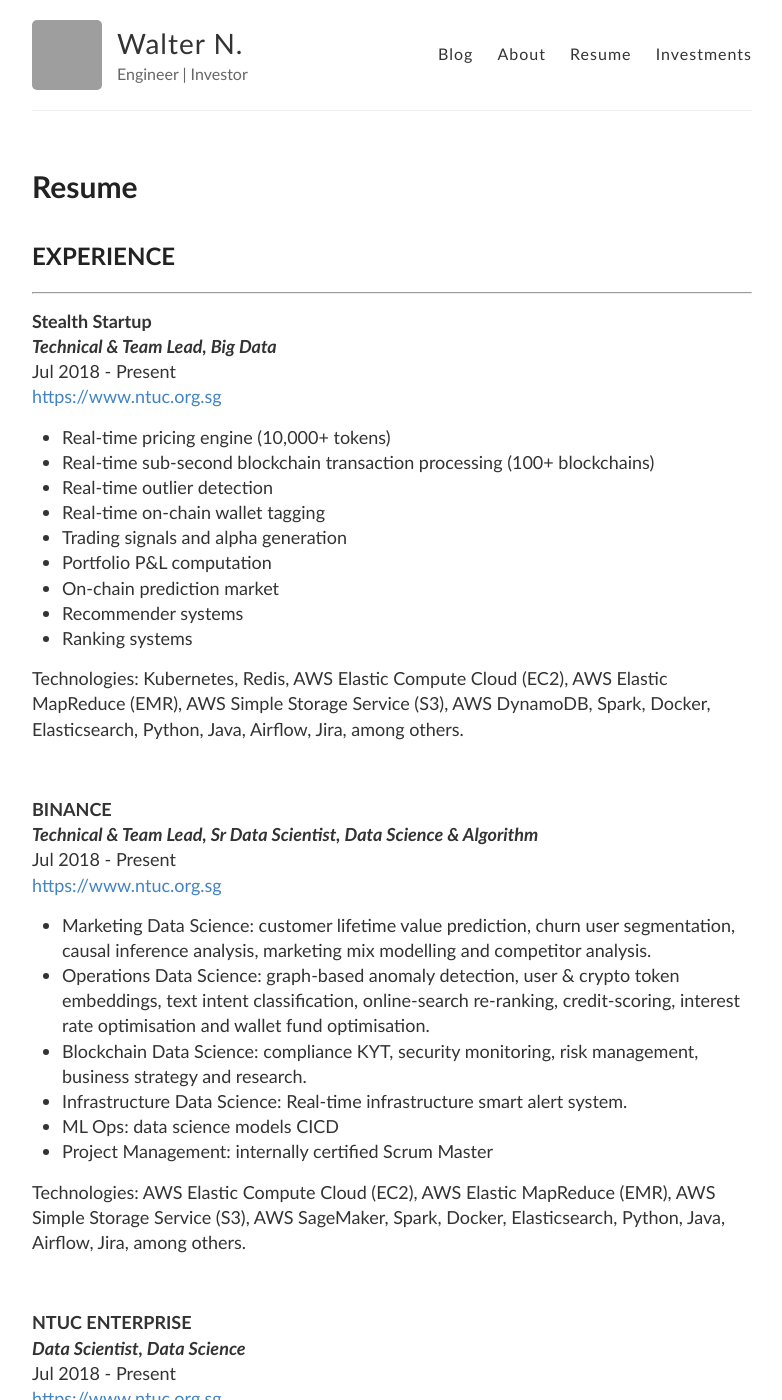
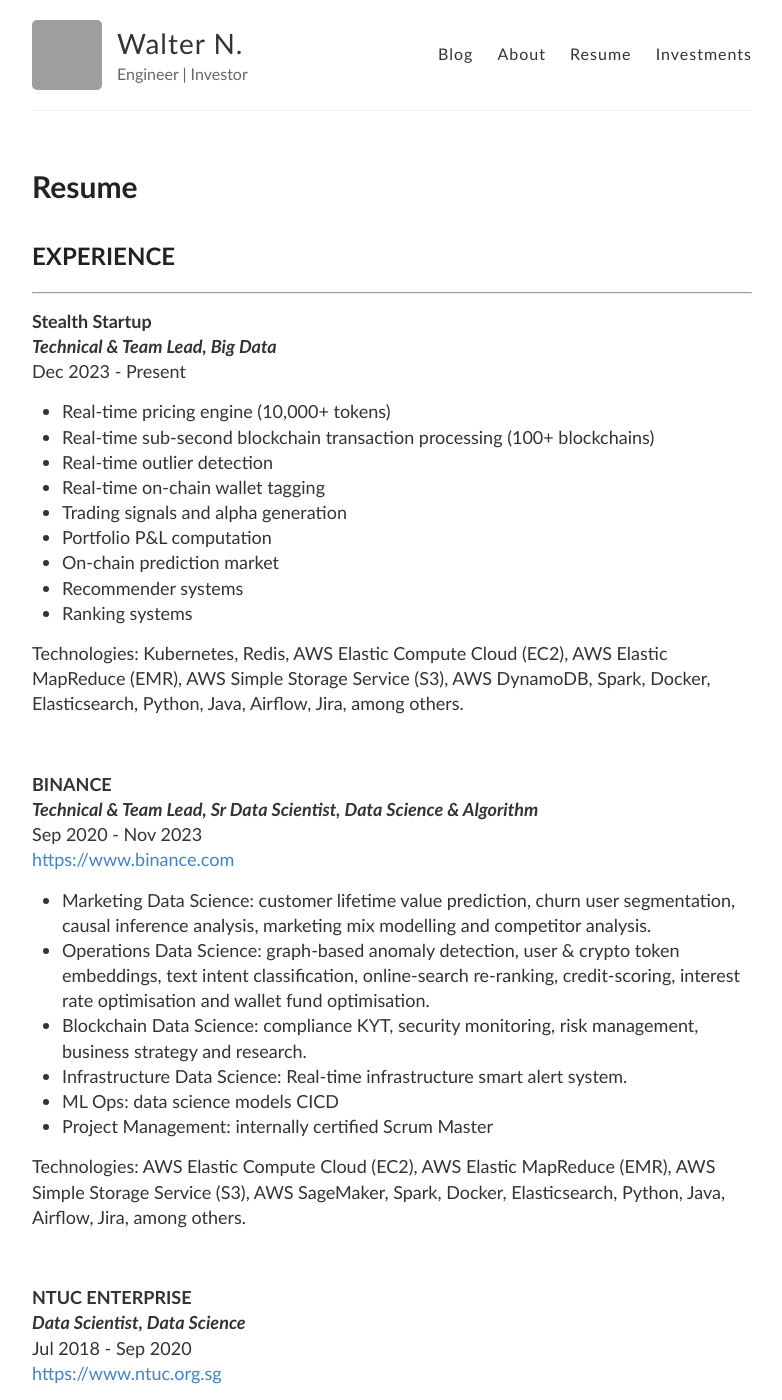
Before and after one commit to wngaw/wngaw.github.io, a Jekyll site: the page built from resume.md, in a window 1280 px wide and 1400 px high. Shown: the whole window, without its empty margins (248-1030 px from the left). Built offline with Jekyll 4.4.1, drawn with Linux system fonts in a browser that asks for light colours; grey boxes are pictures that could not be loaded.

Commit message:
update resume

```diff
--- a/resume.md
+++ b/resume.md
@@ -8,8 +8,7 @@
 ---
 **Stealth Startup**
 _**Technical & Team Lead, Big Data**_
-Jul 2018 - Present
-[https://www.ntuc.org.sg](https://www.ntuc.org.sg)
+Dec 2023 - Present
 - Real-time pricing engine (10,000+ tokens)
 - Real-time sub-second blockchain transaction processing (100+ blockchains)
 - Real-time outlier detection
@@ -26,8 +25,8 @@
 
 **BINANCE**
 _**Technical & Team Lead, Sr Data Scientist, Data Science & Algorithm**_
-Jul 2018 - Present
-[https://www.ntuc.org.sg](https://www.ntuc.org.sg)
+Sep 2020 - Nov 2023
+[https://www.binance.com](https://www.binance.com/)
 - Marketing Data Science: customer lifetime value prediction, churn user segmentation, causal inference analysis, marketing mix modelling and competitor analysis.
 - Operations Data Science: graph-based anomaly detection, user & crypto token embeddings, text intent classification, online-search re-ranking, credit-scoring, interest rate optimisation and wallet fund optimisation.
 - Blockchain Data Science: compliance KYT, security monitoring, risk management, business strategy and research.
@@ -41,7 +40,7 @@
 
 **NTUC ENTERPRISE**
 _**Data Scientist, Data Science**_
-Jul 2018 - Present
+Jul 2018 - Sep 2020
 [https://www.ntuc.org.sg](https://www.ntuc.org.sg)
 - Data science team within NTUC Chief Analytics Office. Built machine learning models such as recommender systems, online search ranking, user & item graph embeddings, customer & store segmentation, assortment & promotion optimisation for Singapore's largest grocery chain.
 
```
